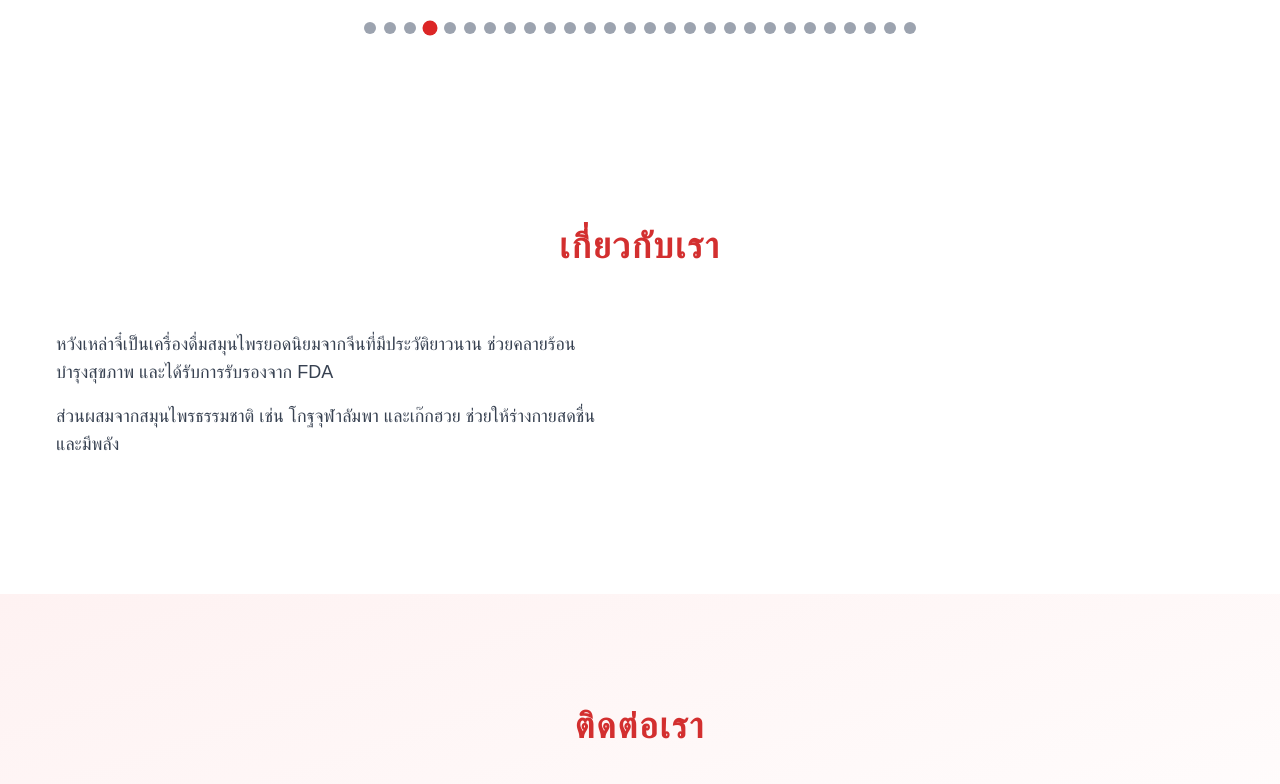
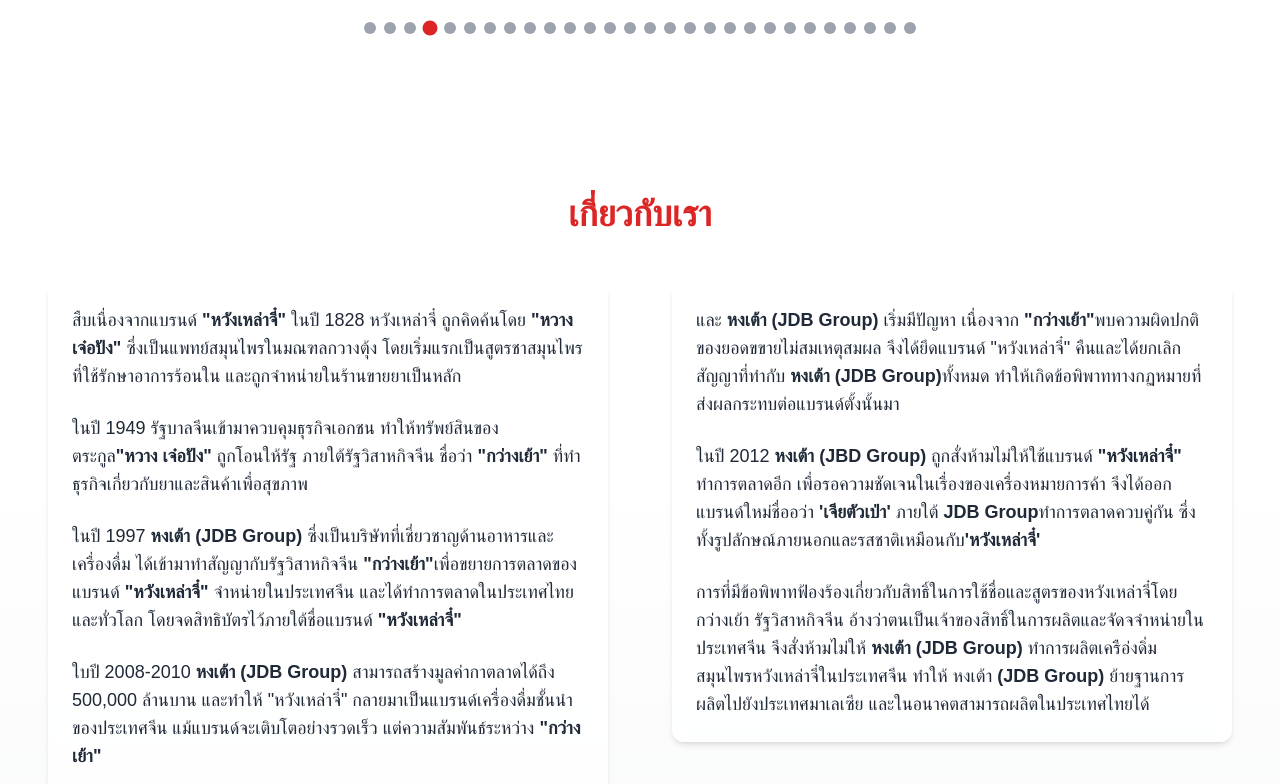
Before and after one commit to tonandton/wanglaoji, a React (Vite) app: page / in a window 1280 px wide. Shown: the part 1931-2715 px from the top of the page. Built offline with nearby package versions, Linux system fonts and the light colour scheme.

Commit message:
update about

```diff
--- a/src/components/AboutPage.jsx
+++ b/src/components/AboutPage.jsx
@@ -1,34 +1,74 @@
-import React from "react";
-import TurnTable from "./TurnTable";
-
 const AboutPage = () => {
-  const imageModules = import.meta.glob("/src/assets/images/360_images/*.jpg", {
-    eager: true,
-  });
-  const images = Object.values(imageModules).map((module) => {
-    return typeof module === "object" && module.default
-      ? module.default
-      : module;
-  });
-
   return (
-    <section id="about" className="py-20 bg-white/80 backdrop-blur-sm">
-      <div className="container mx-auto p-8">
-        <h2 className="section-title text-4xl mb-10 text-center">
+    <section
+      id="about"
+      className="py-20 bg-gradient-to-b from-white via-white/90 to-gray-50"
+    >
+      <div className="container mx-auto px-4 sm:px-6 lg:px-12">
+        <h2 className="text-3xl md:text-4xl font-bold text-center text-red-600 mb-12">
           เกี่ยวกับเรา
         </h2>
-        <div className="grid grid-cols-1 md:grid-cols-2 gap-10 items-center">
-          <div className="p-6 space-y-4">
-            <p className="text-lg text-gray-700">
-              หวังเหล่าจี๋เป็นเครื่องดื่มสมุนไพรยอดนิยมจากจีนที่มีประวัติยาวนาน
-              ช่วยคลายร้อน บำรุงสุขภาพ และได้รับการรับรองจาก FDA
+
+        <div className="grid grid-cols-1 md:grid-cols-2 gap-10 lg:gap-16 items-start text-gray-800">
+          {/* คอลัมน์ซ้าย */}
+          <div className="space-y-6 text-base md:text-lg leading-loose bg-white/80 rounded-xl p-6 shadow-md backdrop-blur-sm">
+            <p>
+              สืบเนื่องจากแบรนด์ <strong>"หวังเหล่าจี๋"</strong> ในปี 1828
+              หวังเหล่าจี๋ ถูกคิดค้นโดย <strong>"หวาง เจ๋อปัง"</strong>{" "}
+              ซึ่งเป็นแพทย์สมุนไพรในมณฑลกวางตุ้ง
+              โดยเริ่มแรกเป็นสูตรชาสมุนไพรที่ใช้รักษาอาการร้อนใน
+              และถูกจำหน่ายในร้านขายยาเป็นหลัก
             </p>
-            <p className="text-lg text-gray-700">
-              ส่วนผสมจากสมุนไพรธรรมชาติ เช่น โกฐจุฬาลัมพา และเก๊กฮวย
-              ช่วยให้ร่างกายสดชื่นและมีพลัง
+            <p>
+              ในปี 1949 รัฐบาลจีนเข้ามาควบคุมธุรกิจเอกชน ทำให้ทรัพย์สินของตระกูล
+              <strong>"หวาง เจ๋อปัง"</strong> ถูกโอนให้รัฐ ภายใต้รัฐวิสาหกิจจีน
+              ชื่อว่า <strong>"กว่างเย้า"</strong>{" "}
+              ที่ทำธุรกิจเกี่ยวกับยาและสินค้าเพื่อสุขภาพ
+            </p>
+            <p>
+              ในปี 1997 <strong>หงเต้า (JDB Group)</strong>{" "}
+              ซึ่งเป็นบริษัทที่เชี่ยวชาญด้านอาหารและเครื่องดื่ม
+              ได้เข้ามาทำสัญญากับรัฐวิสาหกิจจีน <strong>"กว่างเย้า"</strong>
+              เพื่อขยายการตลาดของแบรนด์ <strong>"หวังเหล่าจี๋"</strong>{" "}
+              จำหน่ายในประเทศจีน และได้ทำการตลาดในประเทศไทยและทั่วโลก
+              โดยจดสิทธิบัตรไว้ภายใต้ชื่อแบรนด์ <strong>"หวังเหล่าจี๋"</strong>
+            </p>
+            <p>
+              ใบปี 2008-2010 <strong>หงเต้า (JDB Group)</strong>{" "}
+              สามารถสร้างมูลค่ากาตลาดได้ถึง 500,000 ล้านบาน และทำให้
+              "หวังเหล่าจี๋" กลายมาเป็นแบรนด์เครื่องดื่มชั้นนำของประเทศจีน
+              แม้แบรนด์จะเติบโตอย่างรวดเร็ว แต่ความสัมพันธ์ระหว่าง{" "}
+              <strong>"กว่างเย้า"</strong>
             </p>
           </div>
-          <div className="p-6">{/* <TurnTable images={images} /> */}</div>
+          <div className="space-y-6 text-base md:text-lg leading-loose bg-white/80 rounded-xl p-6 shadow-md backdrop-blur-sm">
+            <p>
+              และ <strong>หงเต้า (JDB Group)</strong> เริ่มมีปัญหา เนื่องจาก{" "}
+              <strong>"กว่างเย้า"</strong>
+              พบความผิดปกติของยอดขขายไม่สมเหตุสมผล จึงได้ยึดแบรนด์
+              "หวังเหล่าจี๋" คืนและได้ยกเลิกสัญญาที่ทำกับ{" "}
+              <strong>หงเต้า (JDB Group)</strong>
+              ทั้งหมด ทำให้เกิดข้อพิพาททางกฏหมายที่ส่งผลกระทบต่อแบรนด์ตั้งนั้นมา
+            </p>
+            <p>
+              ในปี 2012 <strong>หงเต้า (JBD Group)</strong>{" "}
+              ถูกสั่งห้ามไม่ให้ใช้แบรนด์ <strong>"หวังเหล่าจี๋"</strong>{" "}
+              ทำการตลาดอีก เพื่อรอความชัดเจนในเรื่องของเครื่องหมายการค้า
+              จึงได้ออกแบรนด์ใหม่ชื่ออว่า <strong>'เจียตัวเป่า'</strong> ภายใต้{" "}
+              <strong>JDB Group</strong>
+              ทำการตลาดควบคู่กัน ซึ่งทั้งรูปลักษณ์ภายนอกและรสชาติเหมือนกับ
+              <strong>'หวังเหล่าจี๋'</strong>
+            </p>
+            <p>
+              การที่มีข้อพิพาทฟ้องร้องเกี่ยวกับสิทธิ์ในการใช้ชื่อและสูตรของหวังเหล่าจี๋โดย
+              กว่างเย้า รัฐวิสาหกิจจีน
+              อ้างว่าตนเป็นเจ้าของสิทธิ์ในการผลิตและจัดจจำหน่ายในประเทศจีน
+              จึงสั่งห้ามไม่ให้ <strong>หงเต้า (JDB Group)</strong>{" "}
+              ทำการผลิตเครือ่งดิ่มสมุนไพรหวังเหล่าจี๋ในประเทศจีน ทำให้ หงเต้า{" "}
+              <strong>(JDB Group)</strong> ย้ายฐานการผลิตไปยังประเทศมาเลเซีย
+              และในอนาคตสามารถผลิตในประเทศไทยได้
+            </p>
+          </div>
         </div>
       </div>
     </section>
```
